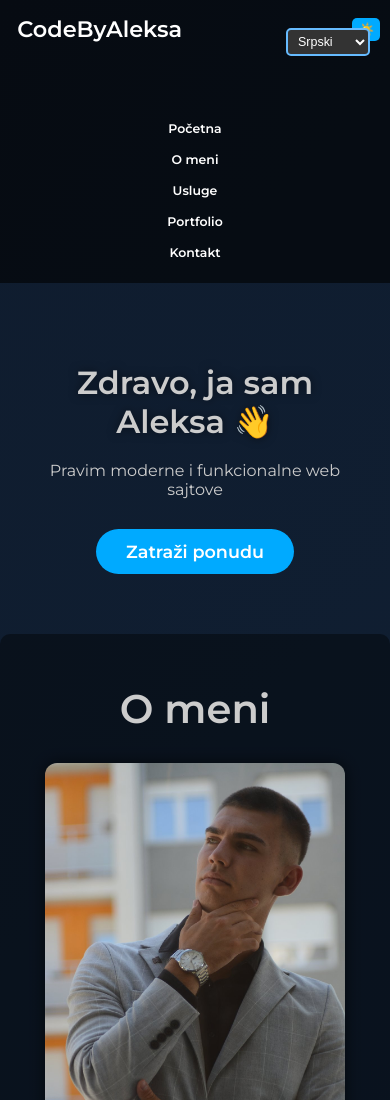
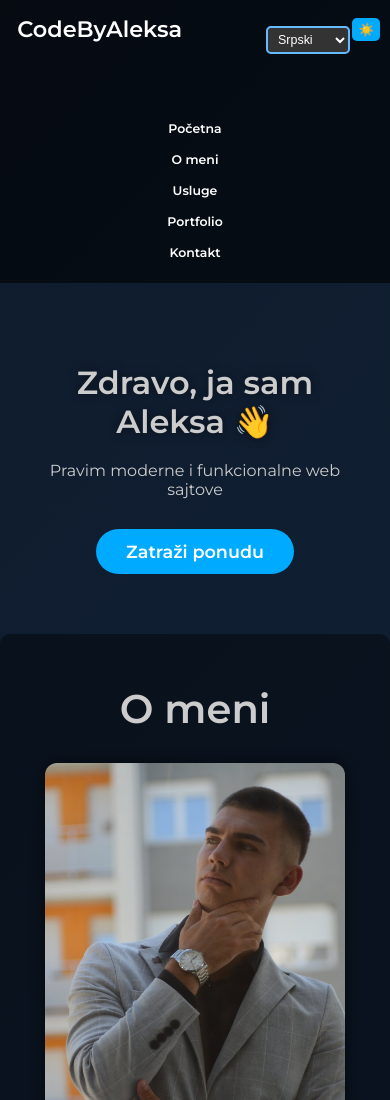
Before and after one commit to codebyaleksa/portfolio, a plain HTML site: page index.html in a window 390 px wide. Shown: the top 1100 px of the page. Drawn offline with nearby package versions, Linux system fonts and the light colour scheme.

Commit message:
Spojeno sa remote

```diff
--- a/style.css
+++ b/style.css
@@ -740,8 +740,8 @@ body.light-mode footer {
 
   #langSelect {
     position: absolute;
-    top: 10px;
-    right: 10px;
+    top: 8px;
+    right: 30px;
     margin: 0;
   }
 
```
